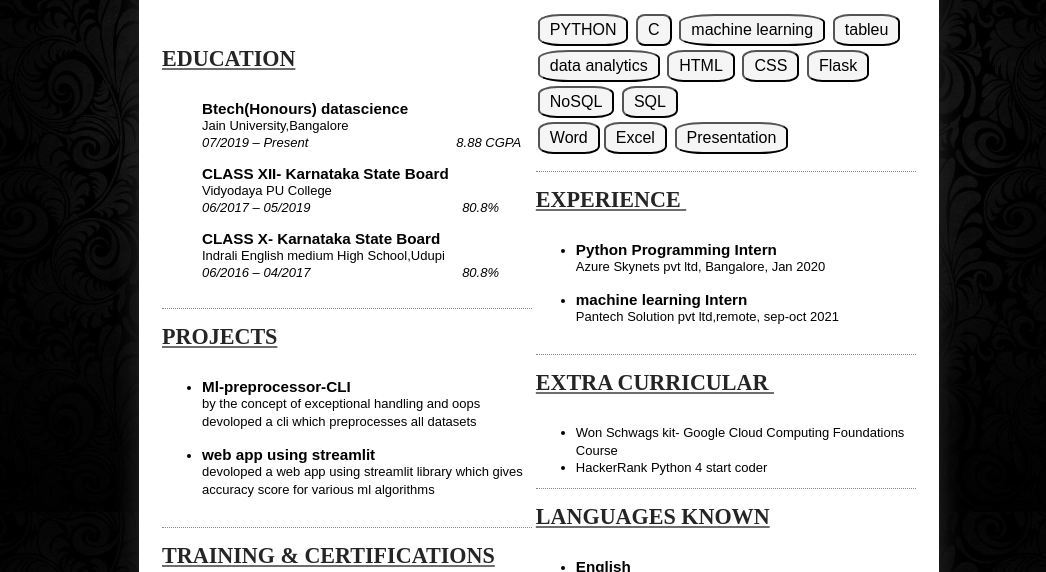
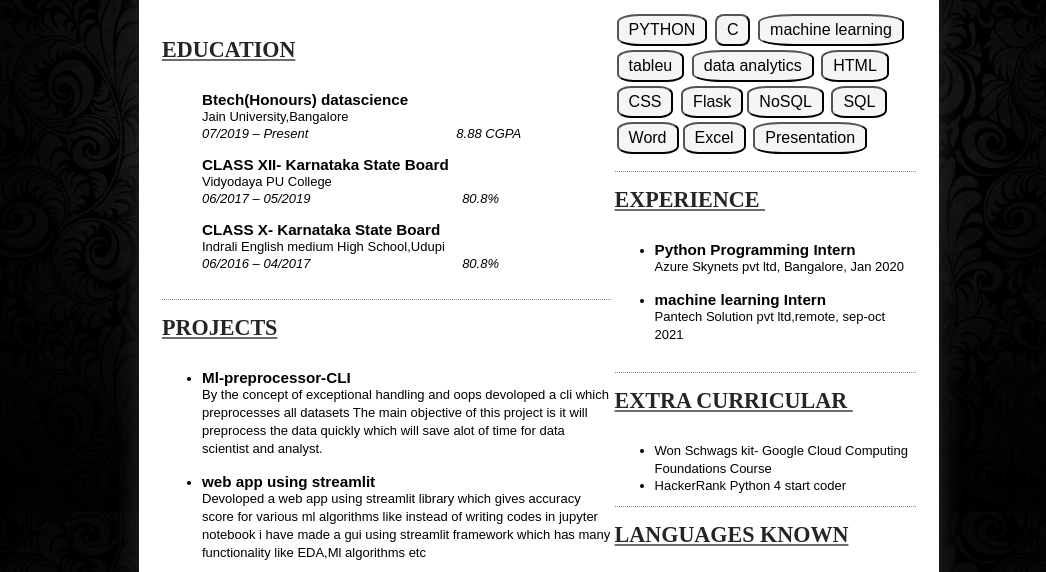
Before and after one commit to ROHANPATAKAR/my-resume, a plain HTML site: page index.html in a window 1280 px wide. Shown: the part 208-780 px from the top of the page, without its empty margins (101-1147 px from the left). Drawn offline with Linux system fonts and the light colour scheme; files whose address does not match are found by name.

Commit message:
Update index.html

```diff
--- a/index.html
+++ b/index.html
@@ -71,12 +71,14 @@
 						<div class="sectionLeft"></div>
 						<h2>Projects</h2><br>
                         <ul>
-                            <li><h3>Ml-preprocessor-CLI &nbsp;</h3>
-                                <p>by the concept of exceptional handling and oops devoloped a cli which preprocesses all datasets</p>
+<li><h3>Ml-preprocessor-CLI &nbsp;</h3>
+                                <p>By the concept of exceptional handling and oops devoloped a cli which preprocesses all datasets
+									The main objective of this project is it will preprocess the data quickly which will save alot of time for data scientist and analyst.
+								</p>
                             </li>
                             <br>
                             <li><h3>web app using streamlit &nbsp;</h3>
-                                <p> devoloped a web app using streamlit library which gives accuracy score for various ml algorithms</p>
+                                <p> Devoloped a web app using streamlit library which gives accuracy score for various ml algorithms like instead of writing codes in jupyter notebook i have made a gui using streamlit framework which has many functionality like EDA,Ml algorithms etc</p>
                             </li>
 
                         </ul>
```
